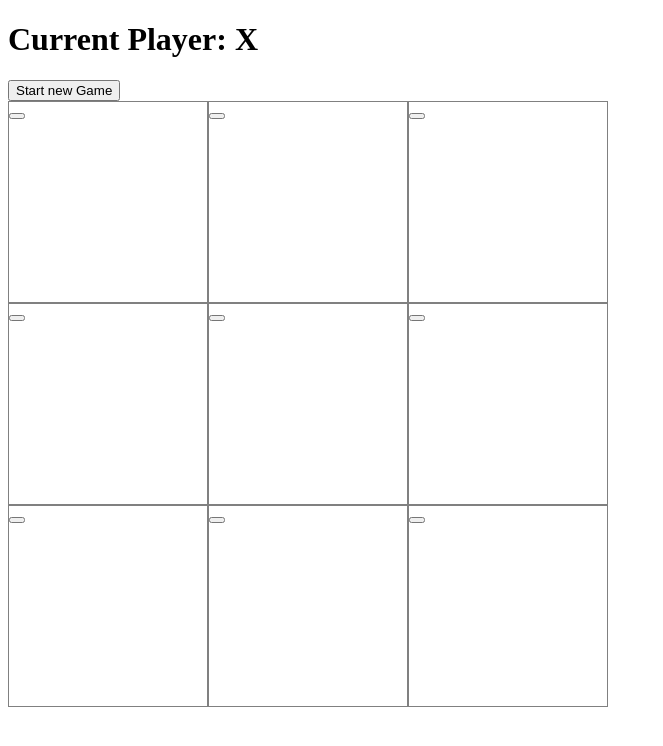
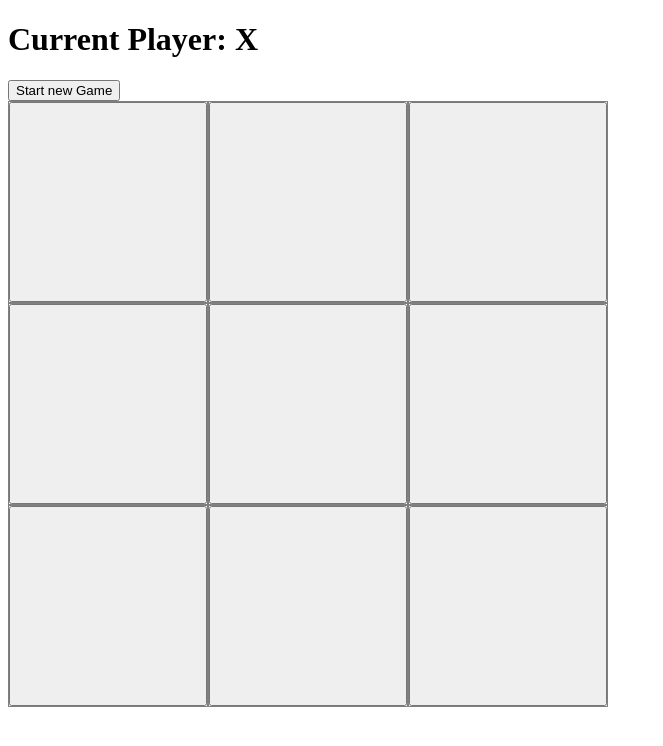
Before and after one commit to yellowisk/Tic-Tac-Toe-PWA, an Angular app in the folder myapp/: page / in a window 1280 px wide. Shown: the top 746 px of the page, without its empty margins (0-663 px from the left). Built offline with nearby package versions, Linux system fonts and the light colour scheme.

Commit message:
feat: fit buttons

```diff
--- a/myapp/src/app/components/square/square.component.scss
+++ b/myapp/src/app/components/square/square.component.scss
@@ -0,0 +1,5 @@
+button {
+    width: 100%;
+    height: 100%;
+    font-size: 5em !important;
+}
```
